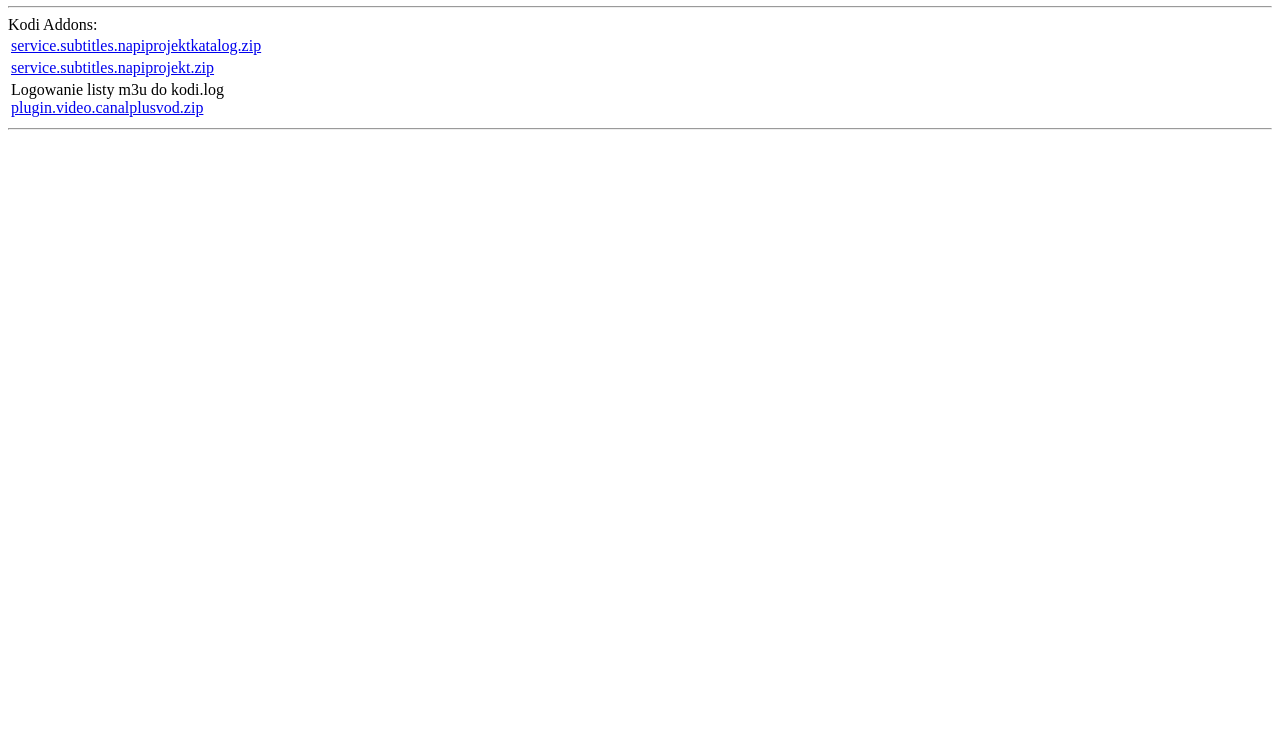
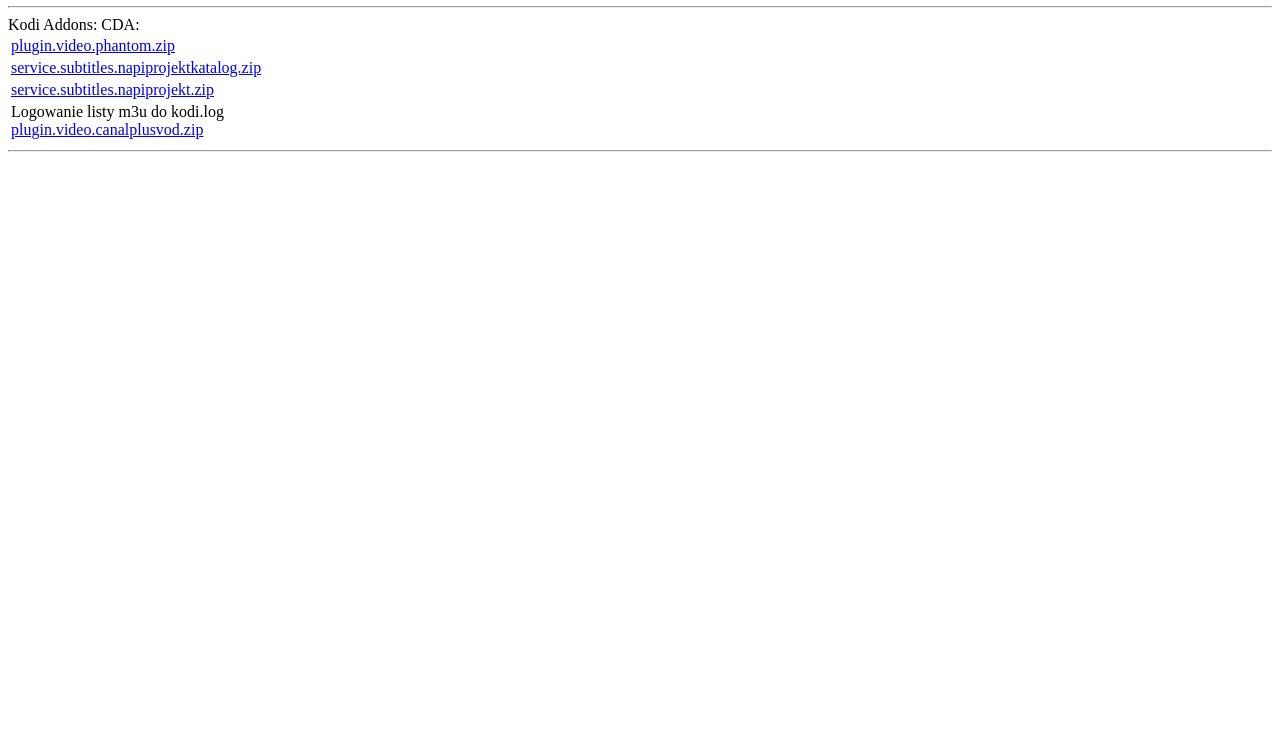
Before and after one commit to mkaflowski/mkaflowski.github.io, a plain HTML site: page index.html in a window 1280 px wide. Shown: the part 60-800 px from the top of the page. Drawn offline with Linux system fonts and the light colour scheme.

Commit message:
Update index.html

```diff
--- a/index.html
+++ b/index.html
@@ -5,6 +5,12 @@
     <hr/>
     <table style="width: 50%; min-width: 800px;">
       Kodi Addons:
+      CDA:
+       <tr>
+        <td>
+          <a href="plugin.video.phantom.zip">plugin.video.phantom.zip</a>
+        </td>
+      </tr>
       <tr>
         <td>
           <a href="service.subtitles.napiprojektkatalog.zip">service.subtitles.napiprojektkatalog.zip</a>
```
